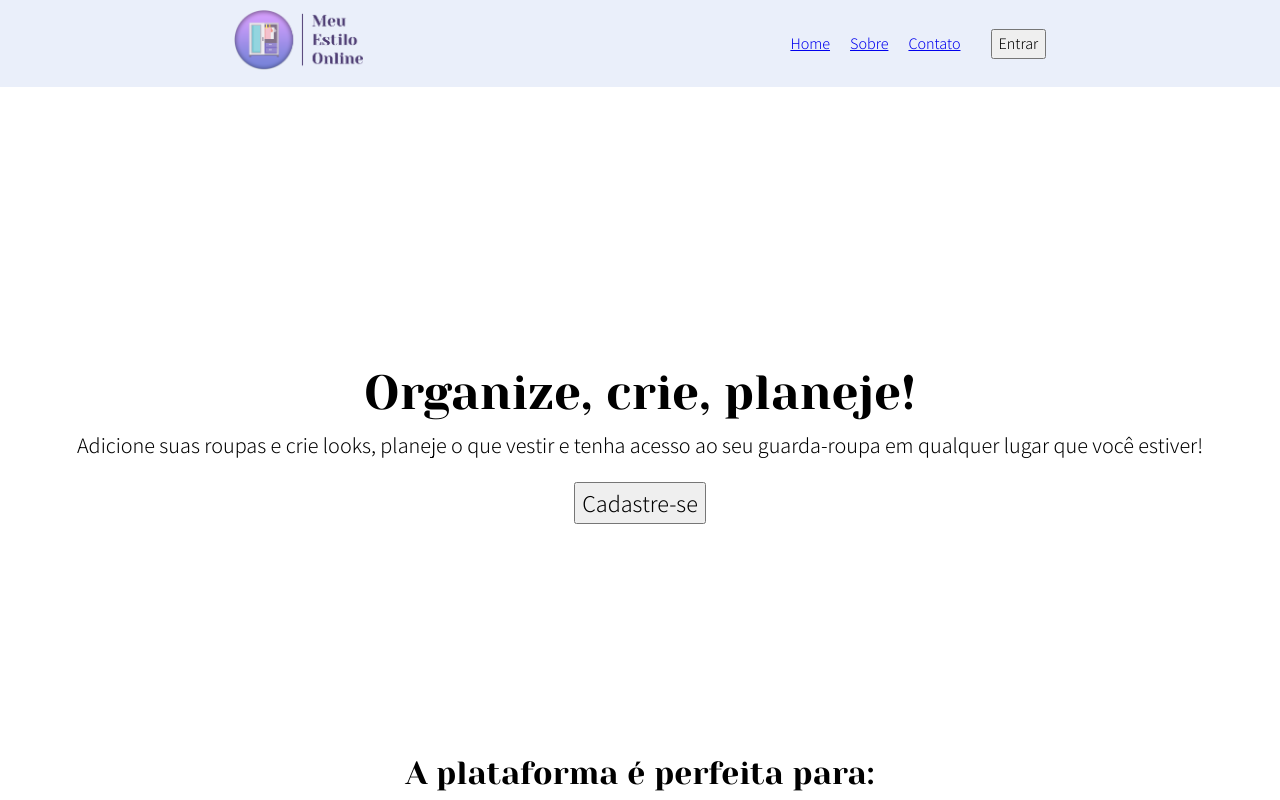
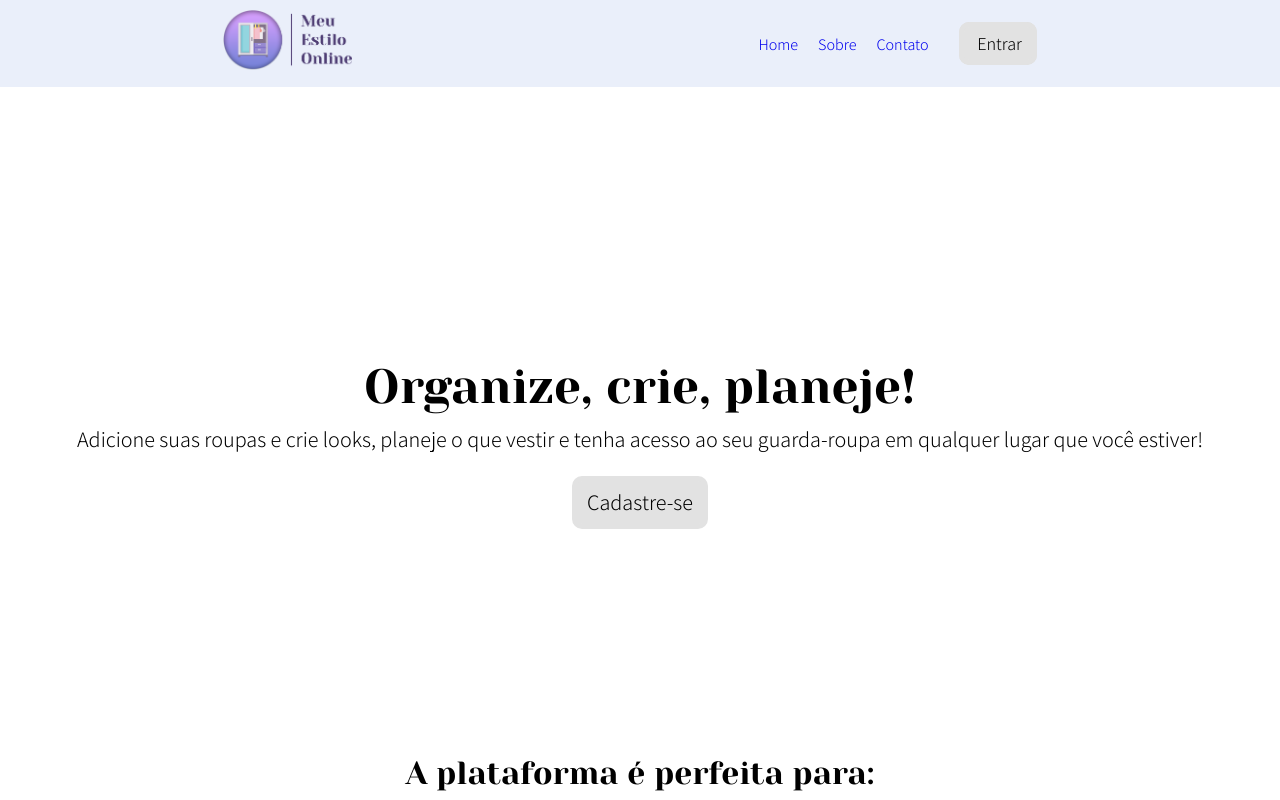
Before and after one commit to lydyanah/projeto-senac, a React (Create React App) app: page / in a window 1280 px wide. Shown: the top 800 px of the page. Built offline with nearby package versions, Linux system fonts and the light colour scheme.

Commit message:
revisão css

```diff
--- a/src/components/Page/Page.tsx
+++ b/src/components/Page/Page.tsx
@@ -26,9 +26,7 @@ const Page: FunctionComponent<Props> = ({ children }) => {
               <Link to="/contato" className="menuItem">
                 Contato
               </Link>
-              <Link to="/login">
-                <button className="login">Entrar</button>
-              </Link>
+              <Link to="/login" className="button"> Entrar</Link>
             </nav>
           </div>
         </div>
--- a/src/components/Page/styles.css
+++ b/src/components/Page/styles.css
@@ -21,11 +21,6 @@
   padding: 10px;
 }
 
-button.login{
-  margin-left: 20px;
-  font-size: 16px;
-}
-
 footer{
   background-color: rgb(234, 239, 250);
   height: 50px;
@@ -37,7 +32,6 @@ footer{
   width: 100%;
 }
 
-
 @media (min-width: 440px){
   .navbar-content{
     justify-content: space-around;
--- a/src/pages/closet/index.tsx
+++ b/src/pages/closet/index.tsx
@@ -5,9 +5,7 @@ const Closet = () => {
   return (
     <MemberPage>
       <h1>Aqui vai aparecer todos os itens</h1>
-      <Link to="/adicionar-item">
-        <button className="adicionarItem">Adicionar Item</button>
-      </Link>
+      <Link to="/adicionar-item" className="button"> Entrar</Link>
     </MemberPage>
   );
 };
--- a/src/pages/home/index.tsx
+++ b/src/pages/home/index.tsx
@@ -12,9 +12,7 @@ const Home = () => {
             Adicione suas roupas e crie looks, planeje o que vestir e tenha
             acesso ao seu guarda-roupa em qualquer lugar que você estiver!
           </p>
-          <Link to="/cadastro">
-            <button className="cadastro">Cadastre-se</button>
-          </Link>
+          <Link to="/cadastro" className="button">Cadastre-se</Link>
         </section>
 
         <section className="públicoAlvo">
--- a/src/pages/home/styles.css
+++ b/src/pages/home/styles.css
@@ -16,13 +16,13 @@ section.infoGeral h1 {
   font-size: 2em;
 }
 
-button.cadastro{
-  text-align: center;
-  margin: 20px 0px;
+section.públicoAlvo {
+  min-height: 400px;
 }
 
-section.públicoAlvo {
-  min-height: 400px;
+ul.públicoAlvo-lista {
+  padding-top: 40px;
+  padding-bottom: 20px;
 }
 
 li.públicoAlvo-item::before {
@@ -54,7 +54,7 @@ li.recursos-item {
   padding: 20px;
 }
 
-@media screen and (min-width: 440px) {
+@media (min-width: 768px) {
   section.infoGeral h1 {
     font-size: 3em;
   }
@@ -74,9 +74,11 @@ li.recursos-item {
   section.conteúdoHome p {
     font-size: 22px;
   }
-}
 
-@media (min-width: 768px) {
+  section.infoGeral .button{
+    font-size: 22px;
+  }
+
   ul.públicoAlvo-lista {
     display: flex;
     flex-wrap: wrap;
--- a/src/pages/login/index.tsx
+++ b/src/pages/login/index.tsx
@@ -23,10 +23,9 @@ const Login = () => {
           id="password"
           name="password">
           </input>
+        <Link to="/closet" className="button"> Entrar</Link>
         </div>
-        <Link to="/closet">
-            <button className="login">Entrar</button>
-          </Link>
+
       </Page>
     </>
 
--- a/src/styles/global.css
+++ b/src/styles/global.css
@@ -6,6 +6,7 @@
     font-family: Assistant;
     font-weight: 300;
     line-height: 1.5;
+    text-decoration: none;
 }
 
 #root {
@@ -15,6 +16,17 @@
 }
 main{
     margin-top: 150px;
+}
+
+.button{
+    color: black;
+    background-color: rgb(226, 226, 226);
+    border: 5px solid rgb(226, 226, 226);
+    text-align: center;
+    border-radius: 10px;
+    margin: 20px;
+    padding: 5px 10px;
+    font-size: 18px;
 }
 
 h1, h2, h3{
```
